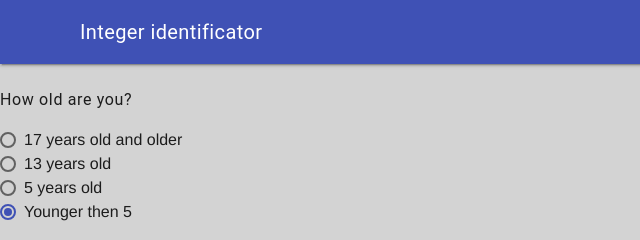
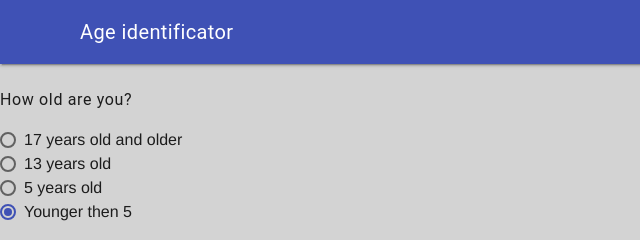
Before and after one commit to AvaVenturino/ICS20-Unit-5-03-JS, a plain HTML site: page index.html in a window 1280 px wide. Shown: the top 240 px of the page, 0-640 px from the left. Drawn offline with nearby package versions, Linux system fonts and the light colour scheme.

Commit message:
changed names

```diff
--- a/index.html
+++ b/index.html
@@ -3,12 +3,12 @@
 <html lang="en-ca">
   <head>
     <meta charset="utf-8">
-    <meta name="description" content="Integer identificator, with JavaScript">
+    <meta name="description" content="Age identificator, with JavaScript">
     <meta name="keywords" content="mths, ics2o">
     <meta name="author" content="Ava Venturino">
     <meta name="viewport" content="width=device-width, initial-scale=1.0">
     <meta name="theme-color" content="#FFFFFF" />
-    <title>Try to guess the number!</title>
+    <title>Age identificator</title>
     <link rel="canonical" href="https://AvaVenturino.github.io/ICS20-Unit-5-03-JS/" />
     <link rel="manifest" href="/ICS20-Unit-5-03-JS/manifest.webmanifest" />
     <link rel="stylesheet" href="./css/style.css" />
@@ -20,14 +20,14 @@
     <link rel="icon" type="image/png" sizes="32x32" href="favicon-32x32.png" />
     <link rel="icon" type="image/png" sizes="16x16" href="favicon-16x16.png" />
   </head>
-  <title>Integer identificator</title>
+  <title>Age identificator</title>
   <body>
     <script defer src="https://code.getmdl.io/1.3.0/material.min.js"></script>
     <script src="./js/script.js"></script>
     <div class="mdl-layout mdl-js-layout mdl-layout--fixed-header">
       <header class="mdl-layout__header">
         <div class="mdl-layout__header-row">
-          <span class="mdl-layout-title">Integer identificator</span>
+          <span class="mdl-layout-title">Age identificator</span>
         </div>
       </header>
       <main class="mdl-layout__content">
```
